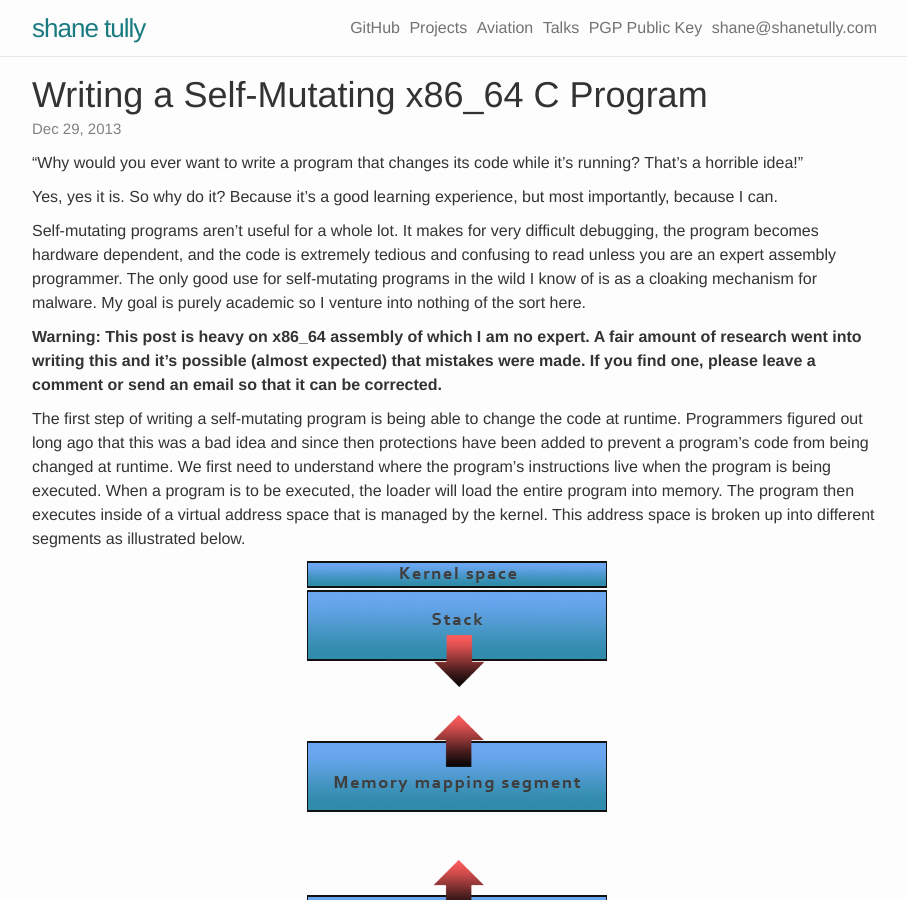
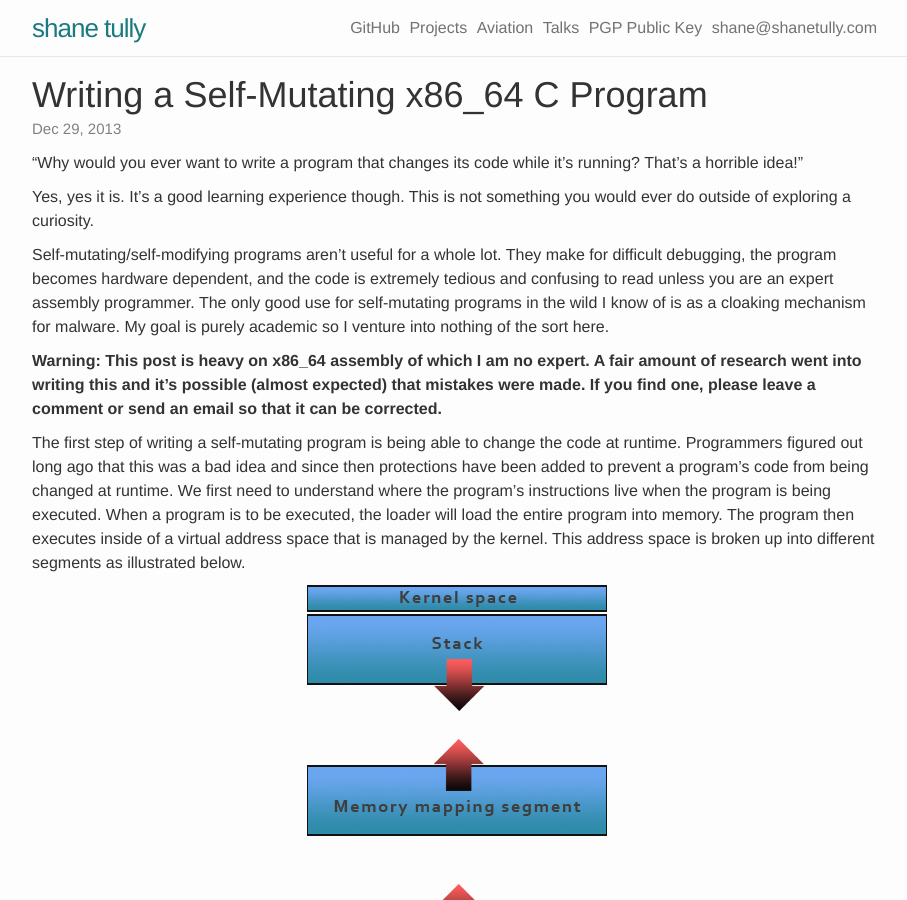
Before and after one commit to shanet/blog, a Jekyll site: the page built from _posts/2013-12-29-writing-a-self-mutating-x86_64-c-program.md, in a window 1280 px wide and 900 px high. Shown: the whole window, without its empty margins (183-1090 px from the left). Built offline with Jekyll 4.4.1, drawn with Linux system fonts in a browser that asks for light colours; some of the changed text lies outside the part shown.

Commit message:
fix typo and update wording on a few lines

```diff
--- a/_posts/2013-12-29-writing-a-self-mutating-x86_64-c-program.md
+++ b/_posts/2013-12-29-writing-a-self-mutating-x86_64-c-program.md
@@ -6,9 +6,9 @@ date: 2013-12-29
 
 "Why would you ever want to write a program that changes its code while it's running? That's a horrible idea!"
 
-Yes, yes it is. So why do it? Because it's a good learning experience, but most importantly, because I can.
+Yes, yes it is. It's a good learning experience though. This is not something you would ever do outside of exploring a curiosity.
 
-Self-mutating programs aren't useful for a whole lot. It makes for very difficult debugging, the program becomes hardware dependent, and the code is extremely tedious and confusing to read unless you are an expert assembly programmer. The only good use for self-mutating programs in the wild I know of is as a cloaking mechanism for malware. My goal is purely academic so I venture into nothing of the sort here.
+Self-mutating/self-modifying programs aren't useful for a whole lot. They make for difficult debugging, the program becomes hardware dependent, and the code is extremely tedious and confusing to read unless you are an expert assembly programmer. The only good use for self-mutating programs in the wild I know of is as a cloaking mechanism for malware. My goal is purely academic so I venture into nothing of the sort here.
 
 <strong>Warning: This post is heavy on x86_64 assembly of which I am no expert. A fair amount of research went into writing this and it's possible (almost expected) that mistakes were made. If you find one, please leave a comment or send an email so that it can be corrected.</strong>
 
@@ -592,7 +590,7 @@ Compile it with:
 
 {% highlight bash linenos %}$ gcc -o mutate mutate.c{% endhighlight %}
 
-Time to rub your lucky rabbit foot and execute this thing.
+Time to rub your lucky rabbit foot and execute this thing:
 
 {% highlight bash linenos %}
 $ ./mutate
```
Also changed, not shown: other parts of _posts/2013-12-29-writing-a-self-mutating-x86_64-c-program.md (+5 -7 lines).
